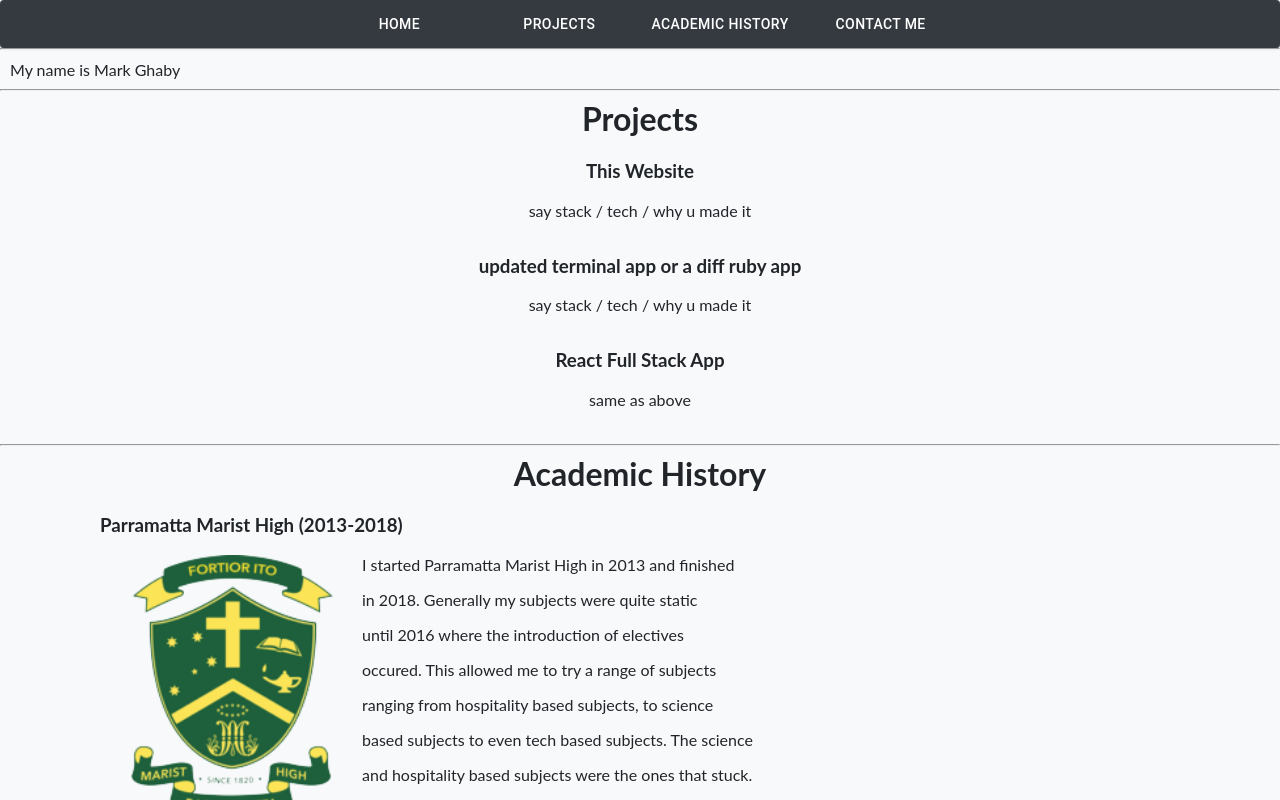
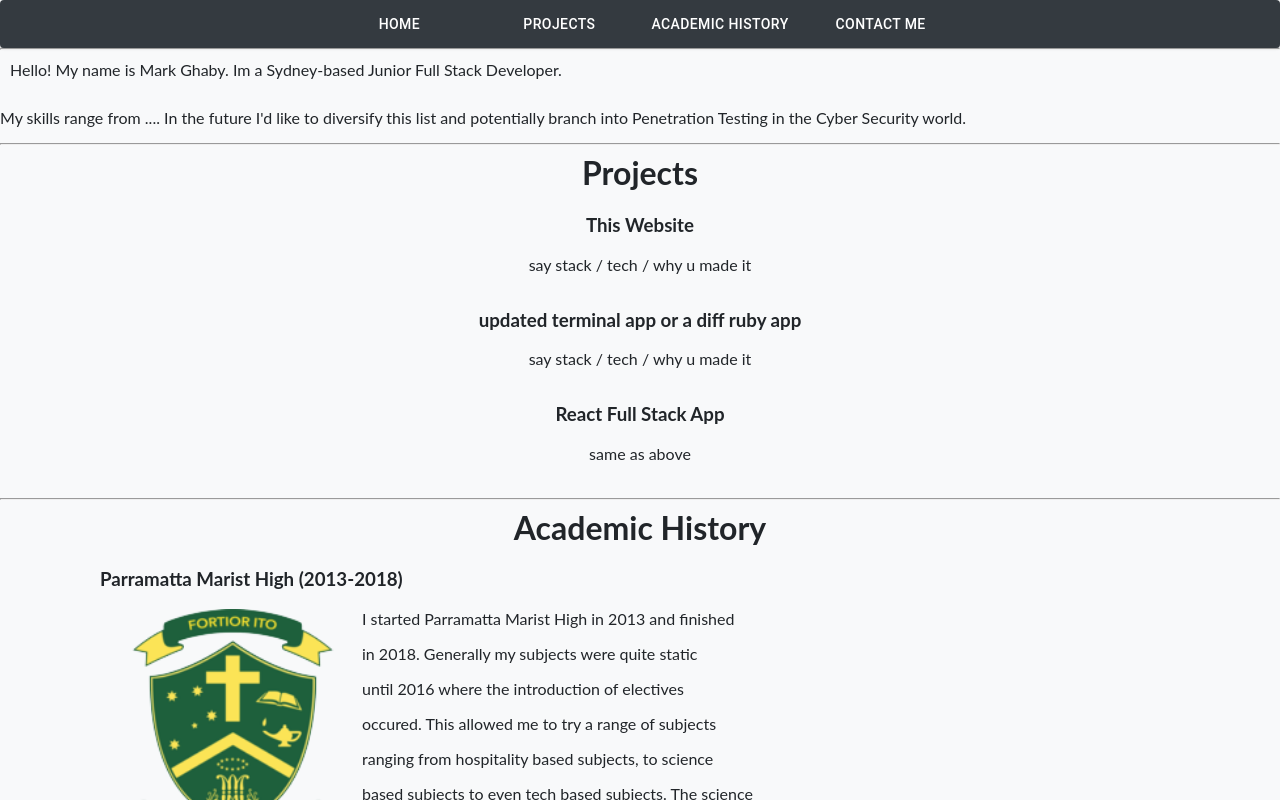
Before and after one commit to mghaby/mark-site-updated, a React (Create React App) app: page / in a window 1280 px wide. Shown: the top 800 px of the page. Built offline with nearby package versions, Linux system fonts and the light colour scheme; the HTML template or start-up script is replaced by a standard one.

Commit message:
data added to landing page

```diff
--- a/src/components/Landing.js
+++ b/src/components/Landing.js
@@ -4,7 +4,13 @@ function Landing() {
     return (
       <div>
         <h1>Welcome</h1>
-        <p style={{margin: 10}}>My name is Mark Ghaby</p>
+        <p style={{margin: 10}}>Hello! My name is Mark Ghaby. Im a Sydney-based Junior Full Stack Developer.</p>
+        {/* an img should be here of self */}
+        <br />
+        <p>My skills range from .... In the future I'd like to
+          diversify this list and potentially branch into Penetration
+          Testing in the Cyber Security world. </p>
+          {/* a graphic of language list sshould be somewhere around here */}
         <hr />
       </div>
     )
```
